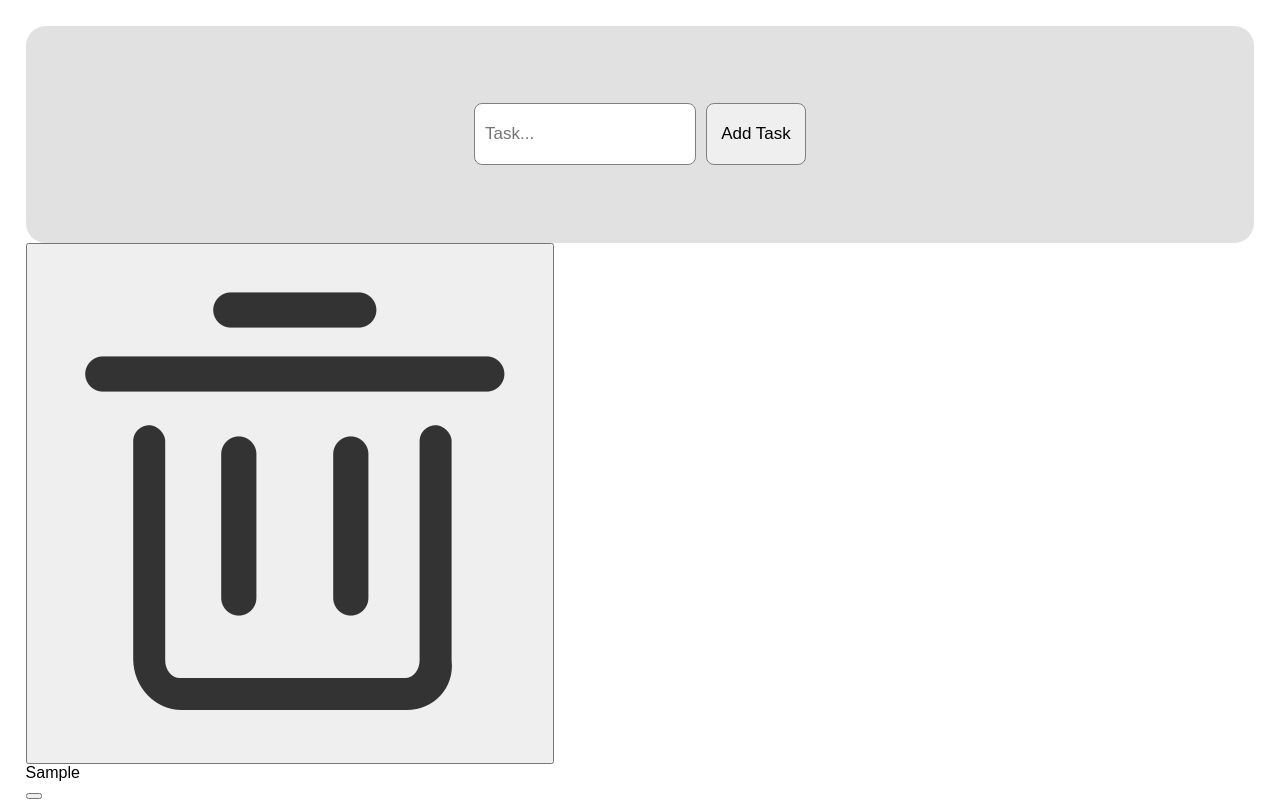
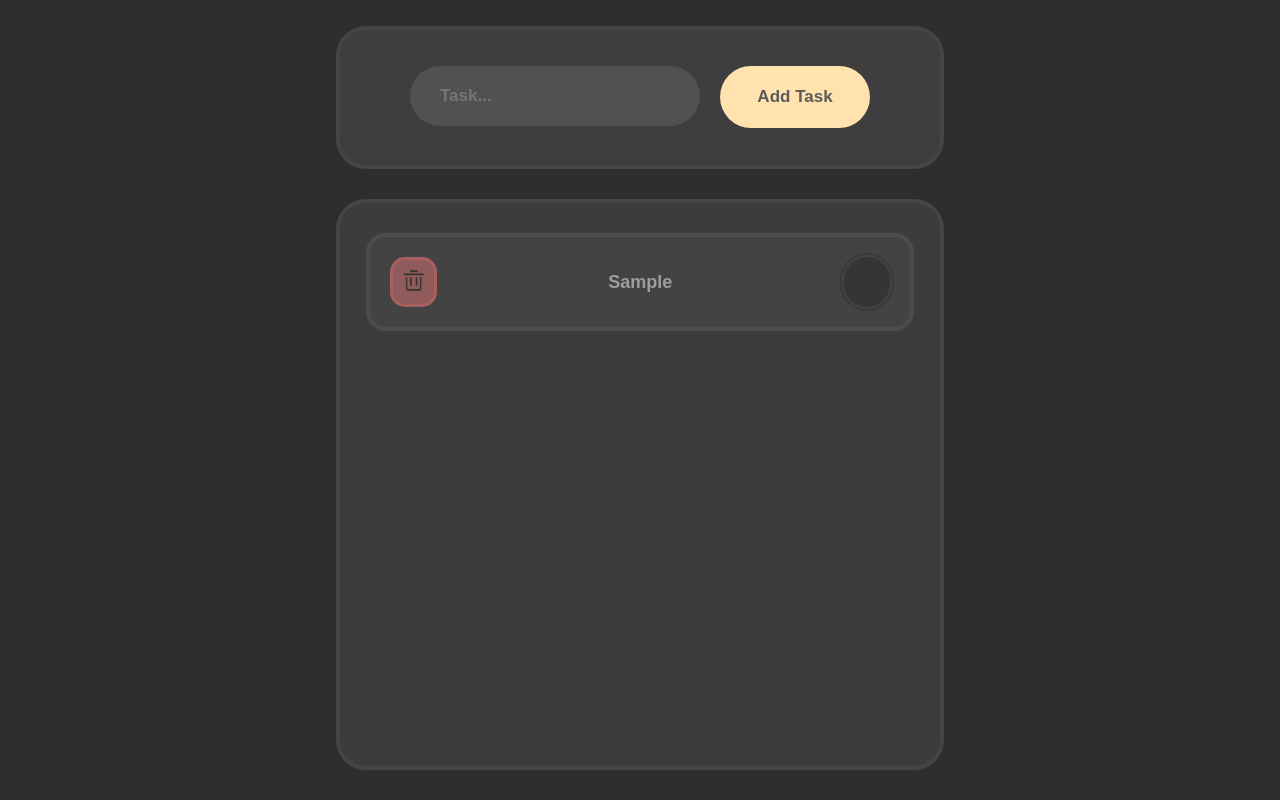
Before and after one commit to Millrocious/todo-app-frontend, a React (Create React App) app: page / in a window 1280 px wide. Both pictures are taken after typing "Sample" into the empty fields and a click on the button "Add Task". Built offline with nearby package versions, Linux system fonts and the light colour scheme; the HTML template or start-up script is replaced by a standard one.

Commit message:
Add custom styles

```diff
--- a/src/App.css
+++ b/src/App.css
@@ -7,15 +7,20 @@
     font-family: Arial, Helvetica, sans-serif;
 }
 
+body {
+    background-color: #2e2e2e;
+}
+
 .header {
-    flex: 30%;
-    background-color: #e1e1e1;
-    width: 96%;
+    flex: 20%;
+    background-color: #3e3e3e;
+    width: 600px;
     margin-top: 2%;
-    border-radius: 20px;
+    border-radius: 30px;
     display: flex;
     justify-content: center;
     align-items: center;
+    border: 4px solid #454545;
 }
 
 .header .inputContainer {
@@ -24,27 +29,108 @@
 }
 
 .header input {
-    width: 200px;
+    width: 250px;
     height: 40px;
-    border: 1px solid gray;
-    border-radius: 8px;
-    padding: 10px;
+    border-radius: 100px;
+    border: none;
+    background-color: #515151;
+    padding: 10px 10px 10px 30px;
     margin: 5px;
     font-size: 17px;
+    font-weight: bold;
+    color: #9d9d9d;
 }
 
 .header button {
-    width: 100px;
+    width: 150px;
     height: 62px;
-    border: 1px solid gray;
-    border-radius: 8px;
+    border: none;
+    border-radius: 100px;
     padding: 10px;
-    margin: 5px;
+    margin: 5px 5px 5px 15px;
     font-size: 17px;
+    font-weight: bold;
+    color: #5b5b5b;
+    background-color: #ffe2ae;
     cursor: pointer;
 }
 
 .todolist {
-    flex: 70%;
-    width: 96%;
+    flex: 80%;
+    width: 600px;
+    display: flex;
+    align-items: center;
+    padding-top: 20px;
+    margin: 30px 0;
+    border-radius: 30px;
+    flex-direction: column;
+    background-color: #3c3c3c;
+    border: 4px solid #454545;
 }
+
+.task, .taskCompleted {
+    width: 500px;
+    height: 50px;
+    display: flex;
+    color: white;
+    margin: 10px;
+    padding: 20px;
+    background-color: #434343;
+    border-radius: 20px;
+    border: 4px solid #4c4c4c;
+}
+
+.taskCompleted {
+    background-color: #333333;
+    border: 4px solid #434343;
+}
+
+.task .content, .taskCompleted .content {
+    flex: 90%;
+    height: 100%;
+    display: flex;
+    justify-content: center;
+    align-items: center;
+    font-size: 18px;
+    font-weight: bold;
+    color: #9d9d9d;
+}
+
+.taskCompleted .content {
+    color: #666666;
+    text-decoration: line-through
+}
+
+.task .completeBtn, .taskCompleted .completeBtn  {
+    flex: 10%;
+    height: 100%;
+    border: none;
+    background-color: #353535;
+    border-radius: 100px;
+    color: white;
+    cursor: pointer;
+    outline-offset: 2px;
+    outline: 2px solid #3a3a3a;
+}
+
+.taskCompleted .completeBtn  {
+    background-color: #414141;
+    outline: 2px solid #434343;
+}
+
+.task .deleteBtn, .taskCompleted .deleteBtn  {
+    flex: 10%;
+    height: 100%;
+    background-color: #925b5b;
+    border-radius: 15px;
+    border: 3px solid #a95f5f;
+    color: white;
+    cursor: pointer;
+}
+
+.deleteBtn img {
+    height: auto;
+    width: auto;
+    max-width: 25px;
+    max-height: 25px;
+}
```
